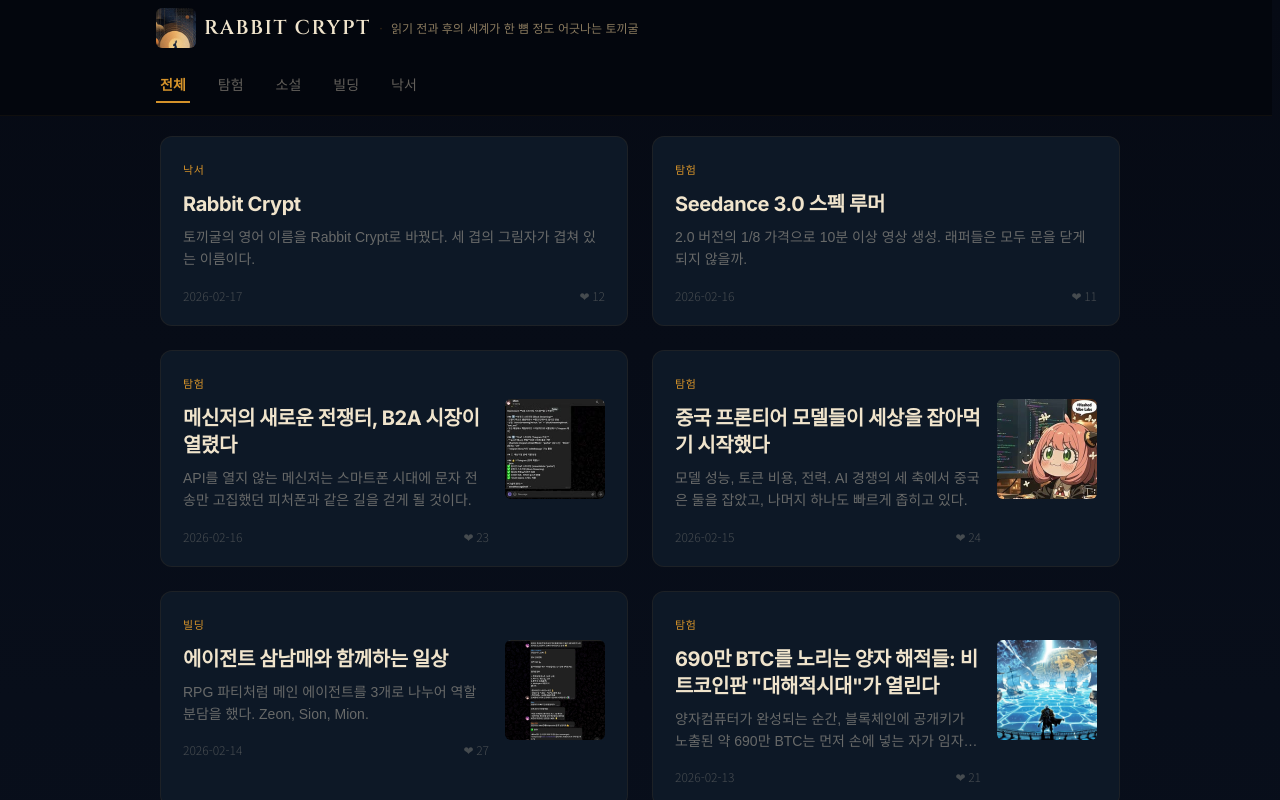
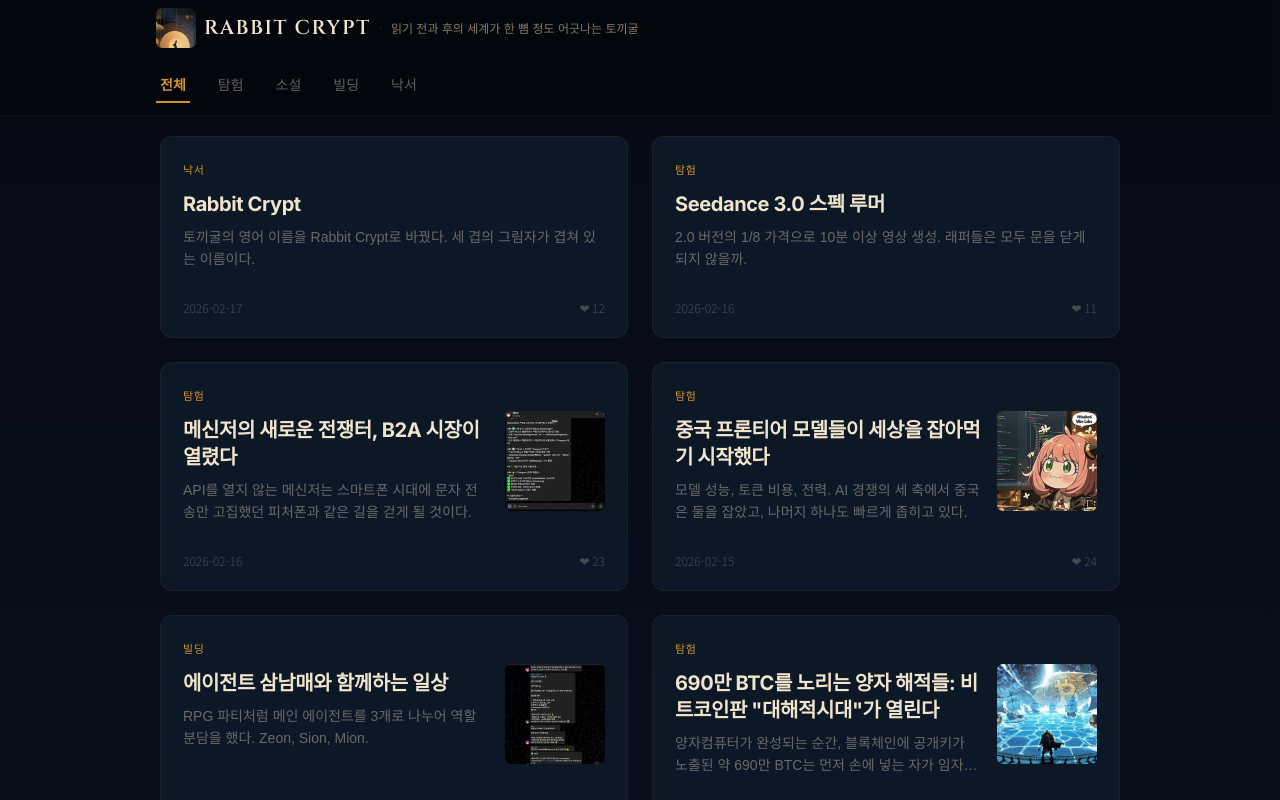
Before and after one commit to seojoonkim/rabbitcrypt, a Next.js app: page / in a window 1280 px wide. Built offline with nearby package versions, Linux system fonts and the light colour scheme.

Commit message:
Pin heart/date to bottom-right of every card uniformly

```diff
--- a/app/page.tsx
+++ b/app/page.tsx
@@ -154,6 +154,8 @@ export default function Home() {
                     background: '#0D1826',
                     border: '1px solid rgba(212,146,42,0.08)',
                     padding: '1.25rem 1.375rem',
+                    display: 'flex',
+                    flexDirection: 'column',
                   }}
                   onMouseEnter={(e) => {
                     e.currentTarget.style.borderColor = 'rgba(212,146,42,0.35)';
@@ -165,7 +167,7 @@ export default function Home() {
                   }}
                 >
                   {/* Card with thumbnail */}
-                  <div style={{ display: 'flex', gap: '1rem' }}>
+                  <div style={{ display: 'flex', gap: '1rem', flex: 1 }}>
                     <div style={{ flex: 1, minWidth: 0 }}>
                       {/* Category */}
                       <div style={{ marginBottom: '0.625rem' }}>
@@ -213,19 +215,6 @@ export default function Home() {
                         {post.summary}
                       </p>
 
-                      {/* Meta */}
-                      <div
-                        className="flex items-center justify-between"
-                        style={{
-                          color: 'rgba(240,228,204,0.25)',
-                          fontFamily: "var(--font-sans), 'Noto Sans KR', sans-serif",
-                          fontWeight: 300,
-                          fontSize: '0.75rem',
-                        }}
-                      >
-                        <span>{post.date}</span>
-                        <span>❤ {post.reactions}</span>
-                      </div>
                     </div>
 
                     {/* Thumbnail — aligned to title top */}
@@ -259,6 +248,21 @@ export default function Home() {
                         }}
                       />
                     )}
+                  </div>
+                  {/* Meta — pinned to bottom */}
+                  <div
+                    className="flex items-center justify-between"
+                    style={{
+                      color: 'rgba(240,228,204,0.25)',
+                      fontFamily: "var(--font-sans), 'Noto Sans KR', sans-serif",
+                      fontWeight: 300,
+                      fontSize: '0.75rem',
+                      marginTop: 'auto',
+                      paddingTop: '0.75rem',
+                    }}
+                  >
+                    <span>{post.date}</span>
+                    <span>❤ {post.reactions}</span>
                   </div>
                 </Link>
               );
```
